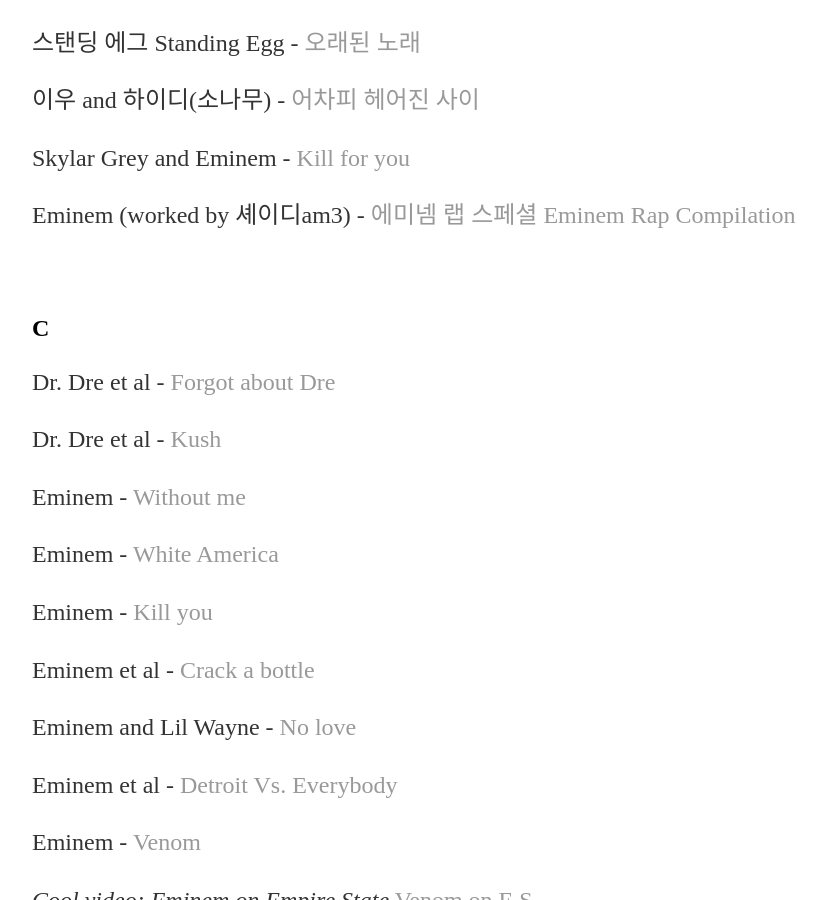
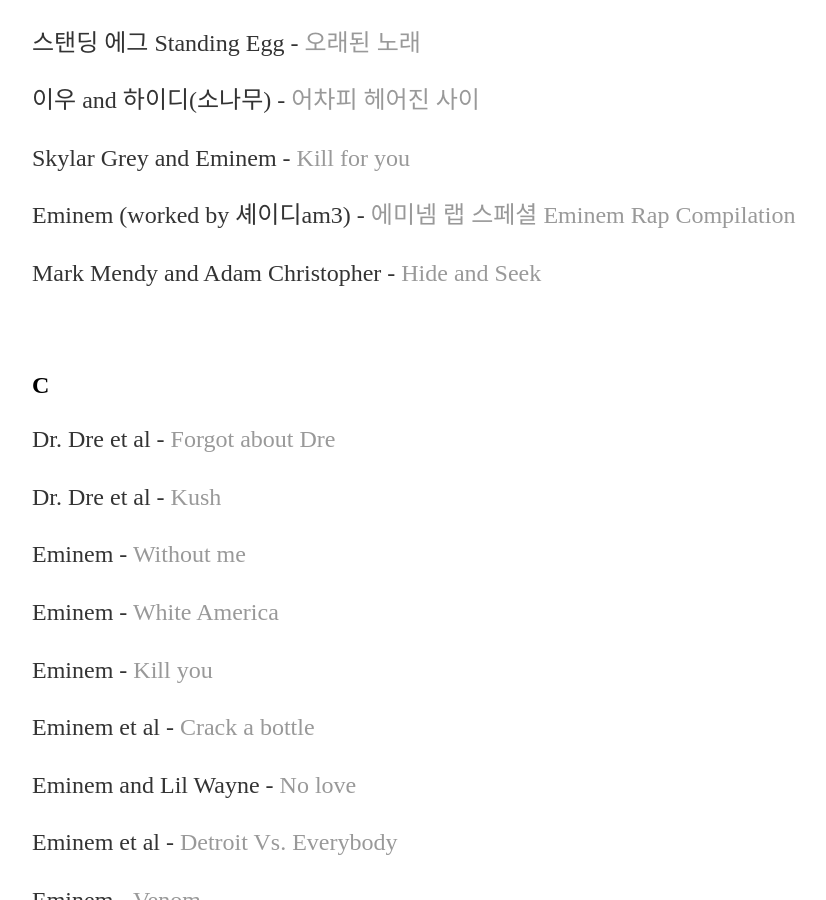
Before and after one commit to yjkweon24/yjkweon24.github.io, a Jekyll site: the page built from _posts/2018-10-23-songs-that-i-love.md, in a window 1280 px wide and 900 px high, scrolled down 5341 px. Shown: the whole window, without its empty margins (160-986 px from the left). Built offline with Jekyll 4.4.1, drawn with Linux system fonts in a browser that asks for light colours.

Commit message:
Update 2018-10-23-songs-that-i-love.md

```diff
--- a/_posts/2018-10-23-songs-that-i-love.md
+++ b/_posts/2018-10-23-songs-that-i-love.md
@@ -189,6 +189,8 @@
 
 Eminem (worked by 셰이디am3) - [에미넴 랩 스페셜 Eminem Rap Compilation](https://www.youtube.com/watch?v=72-Nl3NnVhQ&ab_channel=%EC%85%B0%EC%9D%B4%EB%94%94am3)
 
+Mark Mendy and Adam Christopher - [Hide and Seek](https://www.youtube.com/watch?v=oPbaFCq5alM&ab_channel=PopularMusic)
+
 <br>
 
 ## C
```
